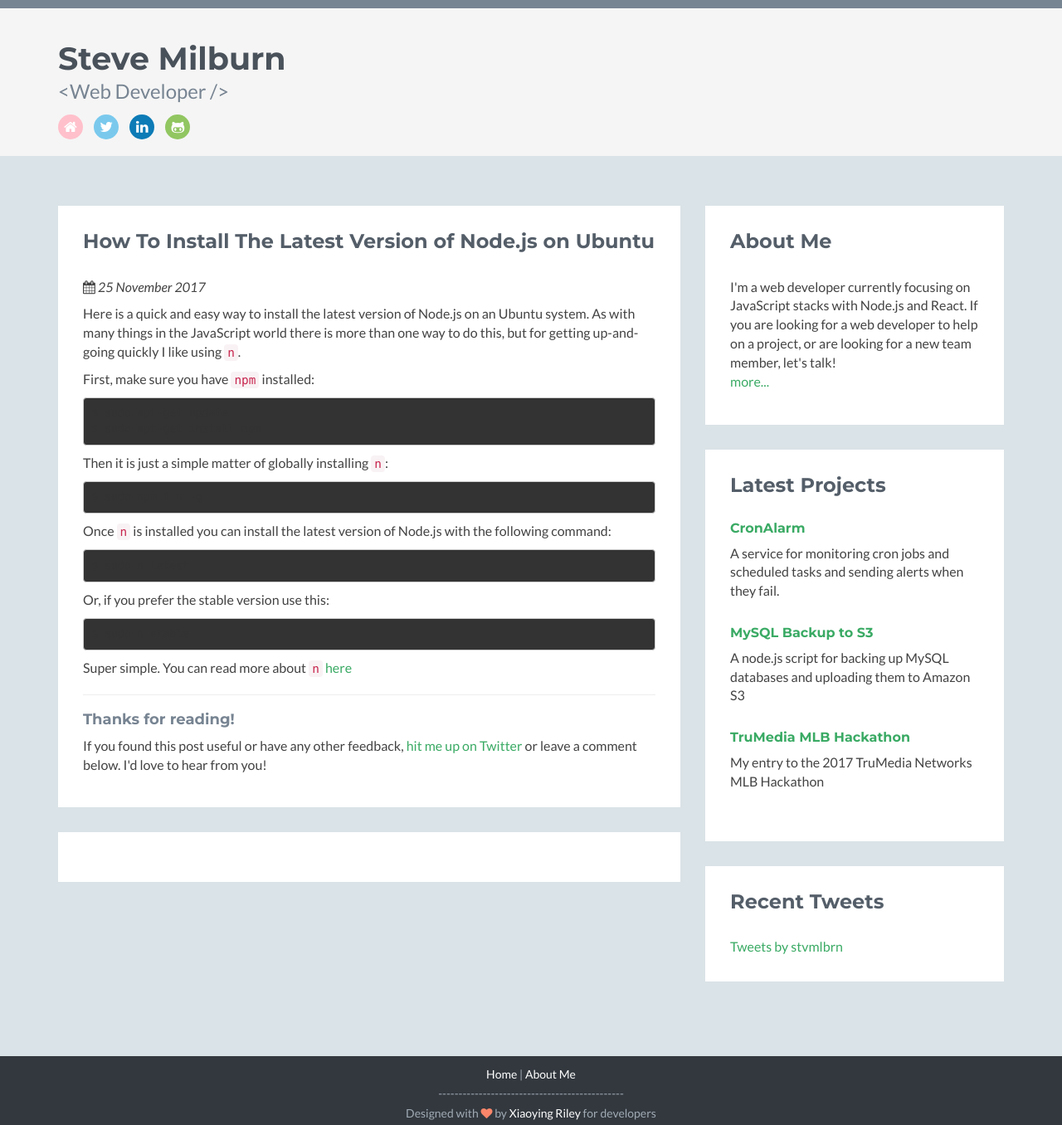
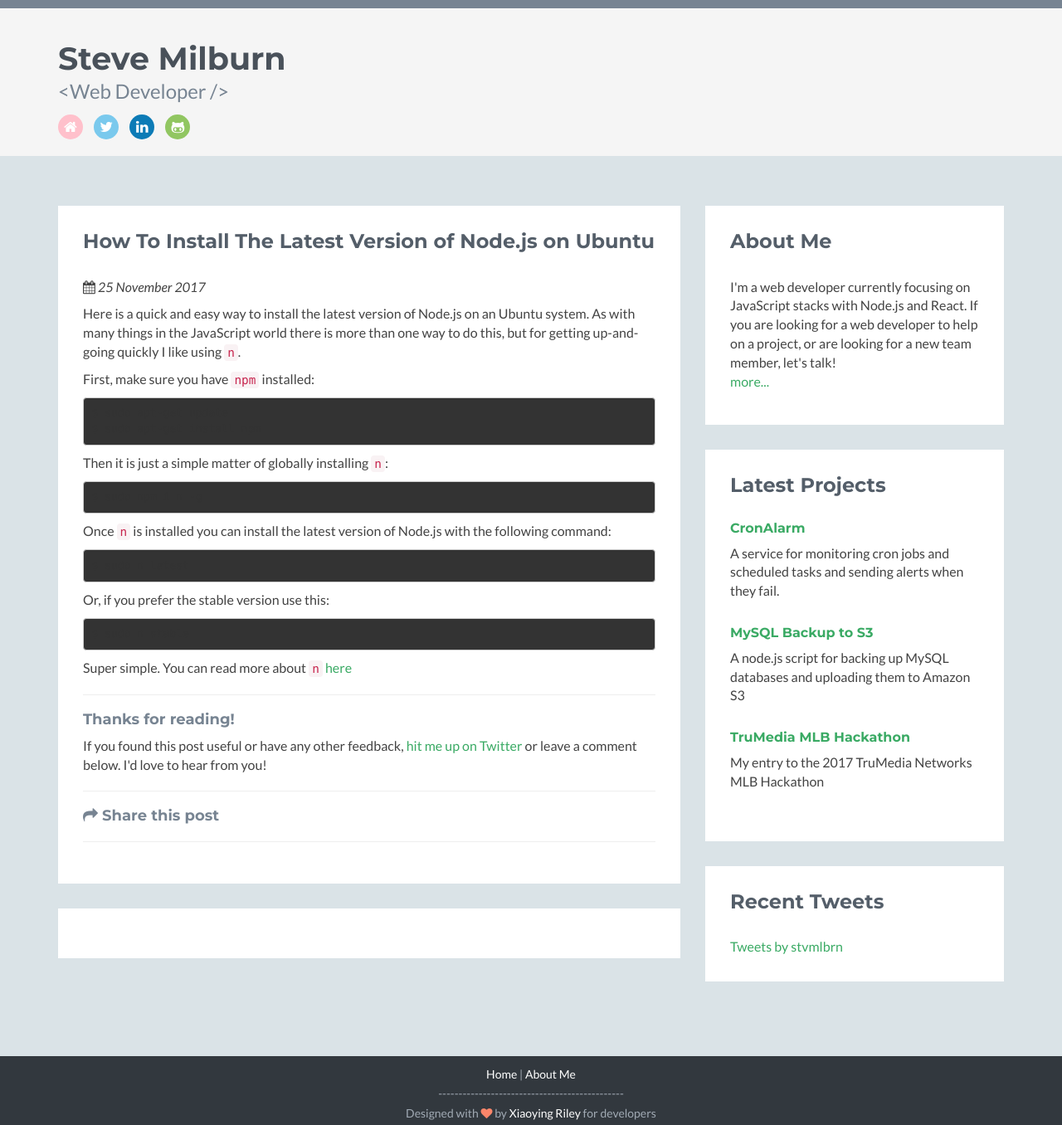
Before and after one commit to stvmlbrn/stvmlbrn.github.io, a Jekyll site: the page built from _posts/2017-11-25-install-latest-node-version-on-ubuntu.md, in a window 1280 px wide. Shown: the whole page at 83% size. Built offline with Jekyll 4.4.1, drawn with Linux system fonts in a browser that asks for light colours; nearby versions of some CDN libraries; comment, search, counter and statistics services are not loaded.

Commit message:
added share this post header

```diff
--- a/_layouts/post.html
+++ b/_layouts/post.html
@@ -73,9 +73,10 @@
                         If you found this post useful or have any other feedback,
                         <a href="https://www.twitter.com/stvmlbrn" rel="nofollow" class="alert-link" target="_blank">hit me up on  Twitter</a>
                         or leave a comment below. I'd love to hear from you!
-                        <p>
-                          <div class="sharethis-inline-share-buttons"></div>
-                        </p>
+                        <hr/>
+                        <h4><i class="fa fa-share"></i> Share this post</h4>
+                        <div class="sharethis-inline-share-buttons"></div>
+                        <hr/>
                     </div>
                 </section>
 
```
